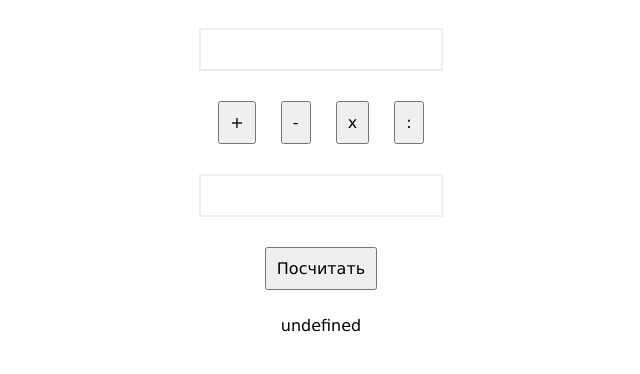
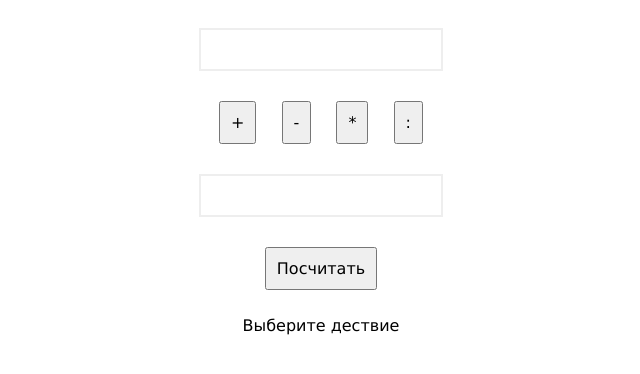
Before and after one commit to SillOlga/SKTVp20Tests, a plain HTML site: page index.html in a window 1280 px wide. Both pictures are taken after a click on the button "Посчитать". Shown: the full height of the page, 319-959 px from the left. Drawn offline with Linux system fonts and the light colour scheme.

Commit message:
Tretii etap

```diff
--- a/index.html
+++ b/index.html
@@ -1,5 +1,5 @@
 <!DOCTYPE html>
-<html lang="en">
+<html lang="ru">
 <head>
     <meta charset="UTF-8">
     <meta http-equiv="X-UA-Compatible" content="IE=edge">
@@ -11,32 +11,63 @@
     <!--поле ввода первого числа-->
     <input id="num1" />
 
-    <!--болки с кнопками-->
+    <!--блоки с кнопками-->
 <div id="operator_btns">
     <button id="plus" onclick="sel_light('plus')">+</button>
     <button id="minus" onclick="sel_light('minus')">-</button>
-    <button id="times" onclick="sel_light('times')">x</button>
+    <button id="times" onclick="sel_light('times')">*</button>
     <button id="divide" onclick="sel_light('divide')">:</button>
  </div>
  <!--поле ввода второго числа-->
  <input id="num2" />
  <br>
  <!--кнопка для рассчётов-->
- <button onclick="func()">Посчитать</button>
+ <button onclick="func()"> Посчитать </button>
   <p id="result"></p>
 
   <script>
-      // переменная, в которой хранится выбранное матиматическое действие
+      // переменная, в которой хранится выбранное матеатическое действие
       var op;
         //функция расчёта
       function func() {
           // переменная для результата
           var result;
-          //получаем первое и второе число
-          var num1 = Number(document.getElementById("num1").value);
-          var num2 = Number(document.getElementById("num2").value);
-         // смотрим, что было в переменной с действием, и действуем исходя из этого
-          switch (op) {
+        //получаем первое и второе число
+          var num1_str = String(document.getElementById("num1").value);
+          var num2_str = String(document.getElementById("num2").value);
+
+          // Переводим строки в числа
+          let num1 = Number(num1_str);
+          let num2 = Number(num2_str);
+
+          // проверяем второе число при делении
+          if ((num2 == 0) && (op == '/')) {
+              //если не получилось - пишем сообщение
+              document.getElementById("result").innerHTML = 'На ноль делить нельзя';
+             return;
+          }
+
+
+          // проверяем, получилось ли число из первой строки или нет
+          if ((isNaN)(num1)) {
+              document.getElementById("result").innerHTML = "В первом поле - Не Число! Так нельзя";
+              return;
+          }
+
+          // проверяем, получилось ли число из второй строки или нет
+          if (isNaN(num2)) {
+              document.getElementById("result").innerHTML = 'Калькулятор не может распознать число.Проверьте.';
+              return;
+          }
+
+          // проверяем размер числа
+          if ((num1 > 99999999) || (num2 > 99999999)) {
+              document.getElementById("result").innerHTML = 'Калькулятор может работать с числами не больше 99 999 999';
+              return;
+          }
+
+           // смотрим, что было в переменной с действием и действуем исходя из этого
+           switch (op) {
               case '+':
                  result = num1 + num2;
                  break;
@@ -49,11 +80,13 @@
               case '/':
                  result = num1 / num2;
                  break;
+                default:
+                 result = 'Выберите дествие'
           }
           document.getElementById("result").innerHTML = result;
       }
 
-      // функция, которая подсвечивает выбраное матиматическое действие
+      // функция, которая подсвечивает выбранное математическое действие
     function sel_light(sel_id) {
         //убираем класс подсветки со всех кнопак
         document.getElementById("plus").classList.remove("light");
@@ -80,7 +113,7 @@
                 break;
         }
     }
-    //добавляем обработчик нажатия на клавищи ко второму полю ввода
+    //добавляем обработчик нажатия на клавиши ко второму полю ввода
     document.getElementById("num2").addEventListener('keydown', function(e) {
         if (e.keyCode === 13) {
             func();
```
Also changed, not shown: styles.css (line endings or trailing spaces).
